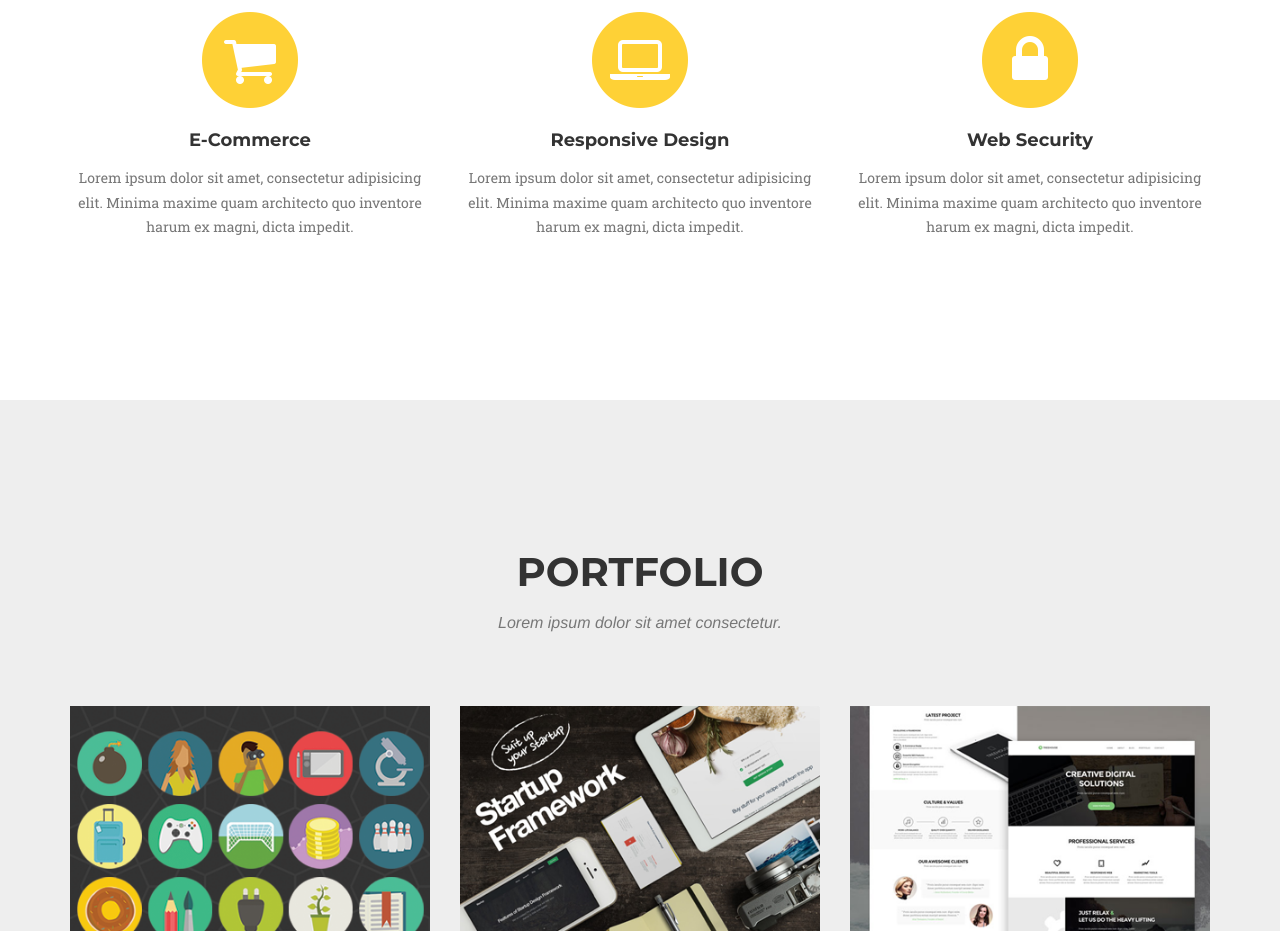
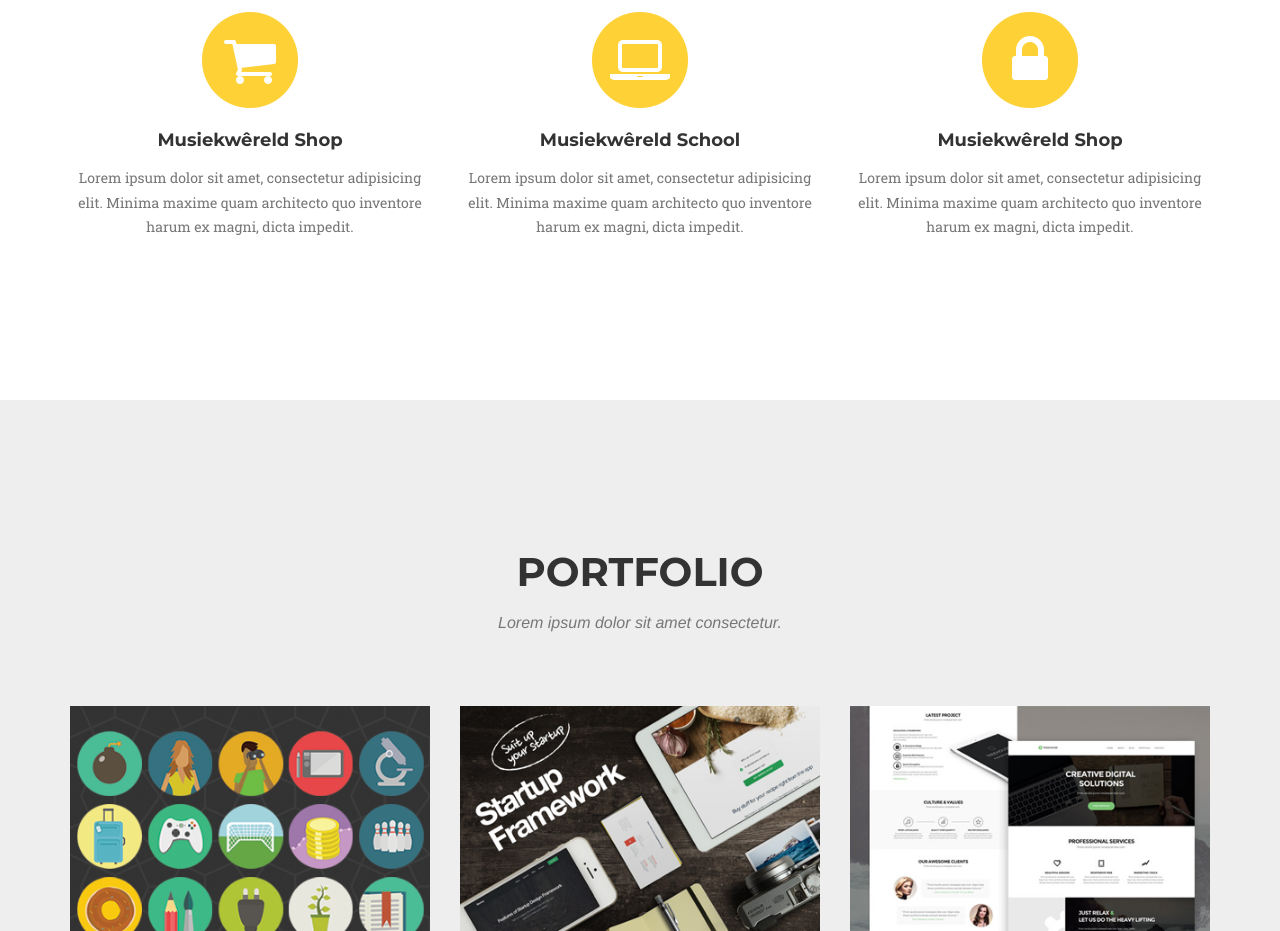
Before and after one commit to mhackie0924/Jackie.github.io, a website: page index.html in a window 1280 px wide. Shown: the part 1060-1991 px from the top of the page. Drawn offline with nearby package versions, Linux system fonts and the light colour scheme; a web font is replaced by a local one.

Commit message:
Update index.html

```diff
--- a/index.html
+++ b/index.html
@@ -100,7 +100,7 @@
                         <i class="fa fa-circle fa-stack-2x text-primary"></i>
                         <i class="fa fa-shopping-cart fa-stack-1x fa-inverse"></i>
                     </span>
-                    <h4 class="service-heading">E-Commerce</h4>
+                    <h4 class="service-heading">Musiekwêreld Shop</h4>
                     <p class="text-muted">Lorem ipsum dolor sit amet, consectetur adipisicing elit. Minima maxime quam architecto quo inventore harum ex magni, dicta impedit.</p>
                 </div>
                 <div class="col-md-4">
@@ -108,7 +108,7 @@
                         <i class="fa fa-circle fa-stack-2x text-primary"></i>
                         <i class="fa fa-laptop fa-stack-1x fa-inverse"></i>
                     </span>
-                    <h4 class="service-heading">Responsive Design</h4>
+                    <h4 class="service-heading">Musiekwêreld School</h4>
                     <p class="text-muted">Lorem ipsum dolor sit amet, consectetur adipisicing elit. Minima maxime quam architecto quo inventore harum ex magni, dicta impedit.</p>
                 </div>
                 <div class="col-md-4">
@@ -116,7 +116,7 @@
                         <i class="fa fa-circle fa-stack-2x text-primary"></i>
                         <i class="fa fa-lock fa-stack-1x fa-inverse"></i>
                     </span>
-                    <h4 class="service-heading">Web Security</h4>
+                    <h4 class="service-heading">Musiekwêreld Shop</h4>
                     <p class="text-muted">Lorem ipsum dolor sit amet, consectetur adipisicing elit. Minima maxime quam architecto quo inventore harum ex magni, dicta impedit.</p>
                 </div>
             </div>
```
